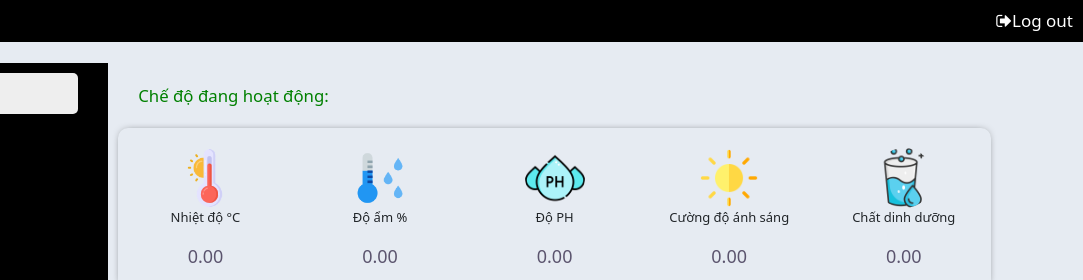
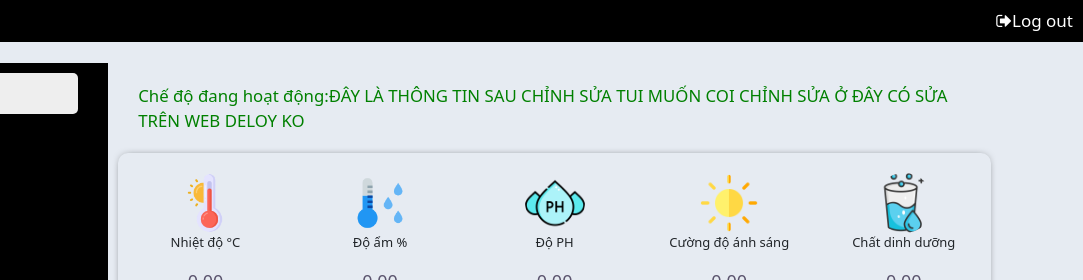
Before and after one commit to ThaoNT081/khoaluantotnghiep, a plain HTML site: page index.html in a window 1280 px wide. Shown: the top 280 px of the page, 197-1280 px from the left. Drawn offline with Linux system fonts and the light colour scheme; no server answers; a script that the page names is missing.

Commit message:
Update index.html

```diff
--- a/index.html
+++ b/index.html
@@ -74,7 +74,7 @@
               <div class="content">
             <div class="content__top">
                 <div class="btn_auto">
-                  <div>Chế độ đang hoạt động:</div>
+                  <div>Chế độ đang hoạt động:ĐÂY LÀ THÔNG TIN SAU CHỈNH SỬA TUI MUỐN COI CHỈNH SỬA Ở ĐÂY CÓ SỬA TRÊN WEB DELOY KO </div>
                     <div id="mode"></div>
                 </div>
                 <!-- <div class="time_content_top">
```
